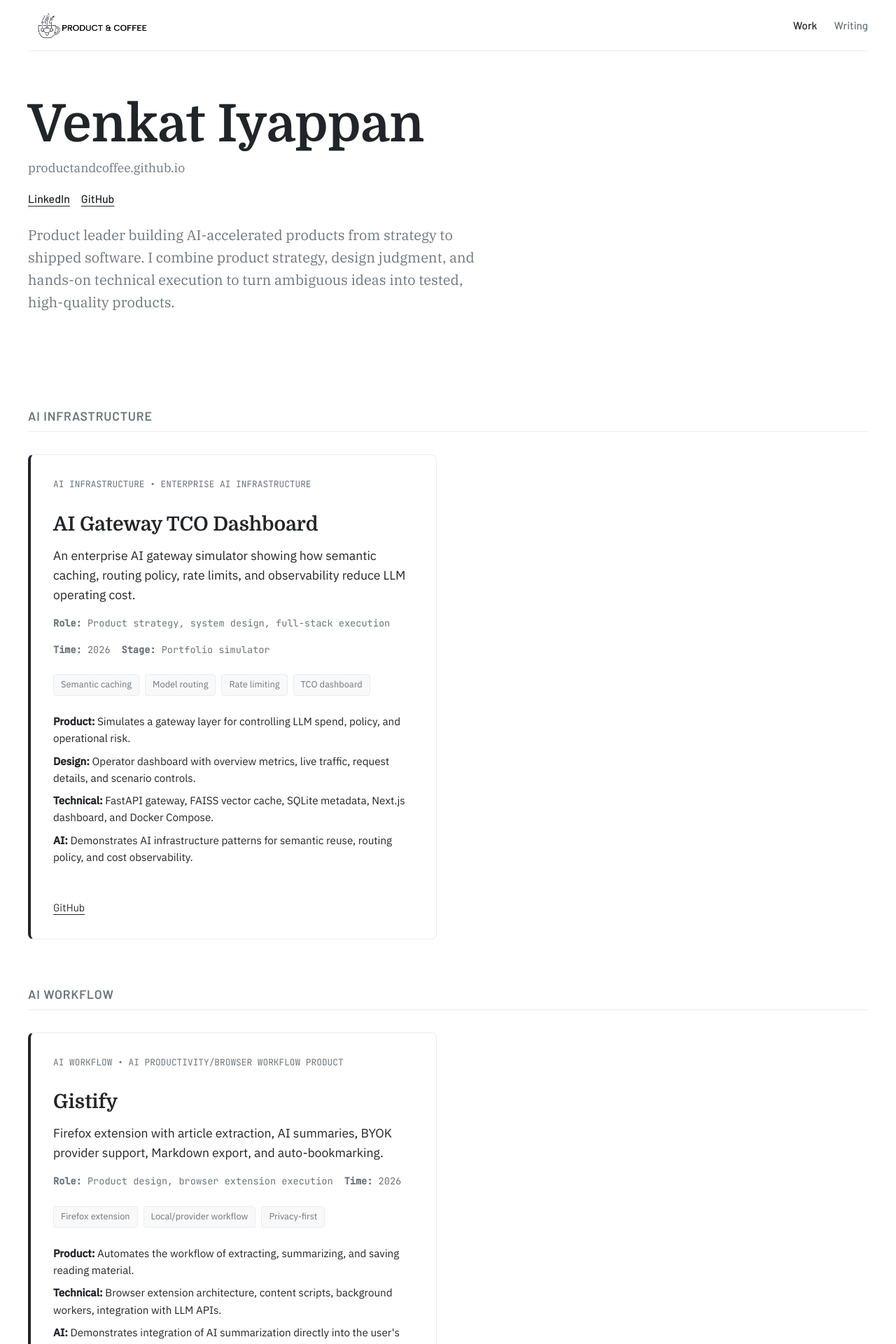
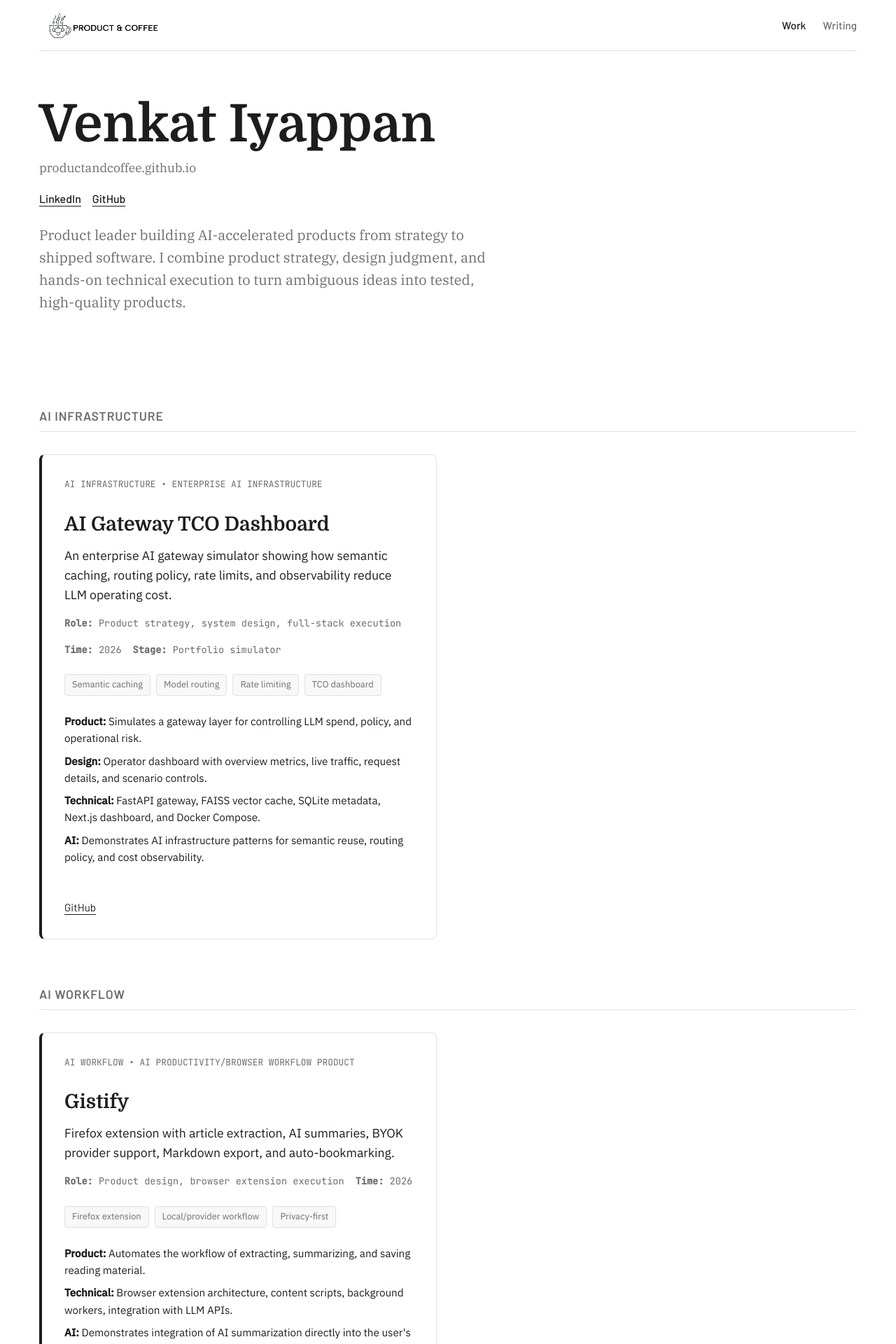
Before and after one commit to ProductAndCoffee/ProductAndCoffee.github.io, a Jekyll site: the page built from index.md, in a window 1280 px wide. Shown: the top 1920 px of the page at 70% size. Built offline with Jekyll 4.4.1, drawn with Linux system fonts in a browser that asks for light colours.

Commit message:
Unify CSS architecture to fix design drift and alignment bugs

```diff
--- a/public/css/portfolio.css
+++ b/public/css/portfolio.css
@@ -2,11 +2,11 @@
 @import url('https://fonts.googleapis.com/css2?family=Barlow:wght@400;500;600&family=Domine:wght@400;700&family=IBM+Plex+Sans:wght@400;500&family=IBM+Plex+Serif:wght@400;500&family=JetBrains+Mono:wght@400;500&display=swap');
 
 :root {
-  --portfolio-bg: #ffffff;
-  --portfolio-panel-bg: #f8f9fa;
-  --portfolio-border: #e9ecef;
-  --portfolio-text-primary: #212529;
-  --portfolio-text-muted: #6c757d;
+  --color-bg: #ffffff;
+  --color-panel-bg: #f8f8f8;
+  --color-border: #e0e0e0;
+  --color-text-primary: #1b1d1f;
+  --color-text-muted: #6d6d6d;
 
   --font-heading: 'Domine', serif;
   --font-nav: 'Barlow', sans-serif;
@@ -15,9 +15,13 @@
   --font-mono: 'JetBrains Mono', monospace;
 }
 
+* {
+  box-sizing: border-box;
+}
+
 body.portfolio-page {
-  background-color: var(--portfolio-bg);
-  color: var(--portfolio-text-primary);
+  background-color: var(--color-bg);
+  color: var(--color-text-primary);
   font-family: var(--font-body);
   line-height: 1.6;
   margin: 0;
@@ -35,14 +39,14 @@ body.portfolio-page {
   display: flex;
   justify-content: space-between;
   align-items: center;
-  border-bottom: 1px solid var(--portfolio-border);
+  border-bottom: 1px solid var(--color-border);
 }
 
 .portfolio-header-logo {
   font-family: var(--font-heading);
   font-weight: 700;
   font-size: 1.25rem;
-  color: var(--portfolio-text-primary);
+  color: var(--color-text-primary);
   text-decoration: none;
 }
 
@@ -59,7 +63,7 @@ body.portfolio-page {
 
 .portfolio-nav a {
   font-family: var(--font-nav);
-  color: var(--portfolio-text-muted);
+  color: var(--color-text-muted);
   text-decoration: none;
   font-size: 0.95rem;
   font-weight: 500;
@@ -67,7 +71,7 @@ body.portfolio-page {
 
 .portfolio-nav a.active,
 .portfolio-nav a:hover {
-  color: var(--portfolio-text-primary);
+  color: var(--color-text-primary);
 }
 
 .portfolio-hero {
@@ -75,7 +79,7 @@ body.portfolio-page {
 }
 
 .portfolio-hero-subtext {
-  color: var(--portfolio-text-muted);
+  color: var(--color-text-muted);
   font-size: 1.1rem;
   margin-top: -8px;
   margin-bottom: 16px;
@@ -88,7 +92,7 @@ body.portfolio-page {
 }
 
 .portfolio-social-link {
-  color: var(--portfolio-text-primary);
+  color: var(--color-text-primary);
   font-family: var(--font-nav);
   text-decoration: underline;
   text-underline-offset: 4px;
@@ -104,14 +108,14 @@ body.portfolio-page {
   font-size: 74px;
   font-weight: 700;
   margin: 0 0 16px 0;
-  color: var(--portfolio-text-primary);
+  color: var(--color-text-primary);
   line-height: 1.1;
 }
 
 .portfolio-lede {
   font-family: var(--font-body);
   font-size: 1.25rem;
-  color: var(--portfolio-text-muted);
+  color: var(--color-text-muted);
   max-width: 650px;
 }
 
@@ -120,9 +124,9 @@ body.portfolio-page {
   font-size: 1.1rem;
   text-transform: uppercase;
   letter-spacing: 0.05em;
-  color: var(--portfolio-text-muted);
+  color: var(--color-text-muted);
   margin: 48px 0 32px;
-  border-bottom: 1px solid var(--portfolio-border);
+  border-bottom: 1px solid var(--color-border);
   padding-bottom: 8px;
 }
 
@@ -148,14 +152,14 @@ body.portfolio-page {
 
 /* Card */
 .portfolio-card {
-  background: var(--portfolio-bg);
-  border: 1px solid var(--portfolio-border);
+  background: var(--color-bg);
+  border: 1px solid var(--color-border);
   border-radius: 8px;
   padding: 32px;
 }
 
 .portfolio-card.variant-featured {
-  border-left: 4px solid var(--portfolio-text-primary);
+  border-left: 4px solid var(--color-text-primary);
 }
 
 .portfolio-card.variant-supporting {
@@ -172,7 +176,7 @@ body.portfolio-page {
 .portfolio-card-category {
   font-family: var(--font-mono);
   font-size: 0.8rem;
-  color: var(--portfolio-text-muted);
+  color: var(--color-text-muted);
   text-transform: uppercase;
 }
 
@@ -180,20 +184,20 @@ body.portfolio-page {
   font-family: var(--font-heading);
   font-size: 1.75rem;
   margin: 8px 0;
-  color: var(--portfolio-text-primary);
+  color: var(--color-text-primary);
 }
 
 .portfolio-card-oneliner {
   font-family: var(--font-sans);
   font-size: 1.1rem;
-  color: var(--portfolio-text-primary);
+  color: var(--color-text-primary);
   margin-bottom: 16px;
 }
 
 .portfolio-card-meta {
   font-family: var(--font-mono);
   font-size: 0.85rem;
-  color: var(--portfolio-text-muted);
+  color: var(--color-text-muted);
   margin-bottom: 24px;
   display: flex;
   gap: 16px;
@@ -210,11 +214,11 @@ body.portfolio-page {
 .portfolio-tag {
   font-family: var(--font-sans);
   font-size: 0.8rem;
-  background: var(--portfolio-panel-bg);
-  color: var(--portfolio-text-muted);
+  background: var(--color-panel-bg);
+  color: var(--color-text-muted);
   padding: 4px 10px;
   border-radius: 4px;
-  border: 1px solid var(--portfolio-border);
+  border: 1px solid var(--color-border);
 }
 
 .portfolio-card-evidence {
@@ -228,7 +232,7 @@ body.portfolio-page {
 }
 
 .portfolio-card-evidence strong {
-  color: var(--portfolio-text-primary);
+  color: var(--color-text-primary);
   font-weight: 600;
 }
 
@@ -243,19 +247,19 @@ body.portfolio-page {
 .portfolio-card-links span {
   font-family: var(--font-nav);
   font-size: 0.95rem;
-  color: var(--portfolio-text-primary);
+  color: var(--color-text-primary);
   text-decoration: underline;
   text-underline-offset: 4px;
 }
 
 .portfolio-card-links span {
   text-decoration: none;
-  color: var(--portfolio-text-muted);
+  color: var(--color-text-muted);
 }
 
 .portfolio-footer {
   padding: 48px 0;
-  border-top: 1px solid var(--portfolio-border);
+  border-top: 1px solid var(--color-border);
   margin-top: 64px;
   text-align: center;
   font-family: var(--font-sans);
@@ -268,7 +272,7 @@ body.portfolio-page {
 }
 
 .portfolio-footer-links a {
-  color: var(--portfolio-text-primary);
+  color: var(--color-text-primary);
   text-decoration: none;
   font-weight: 500;
 }
```
